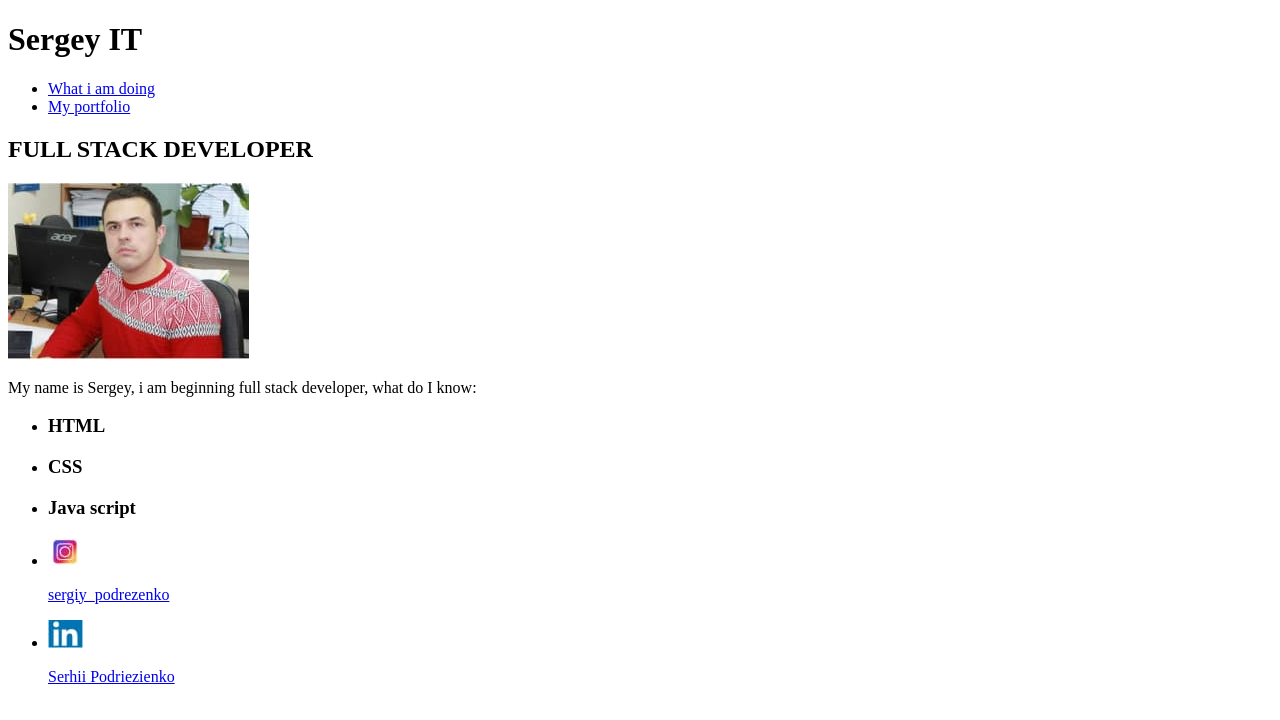
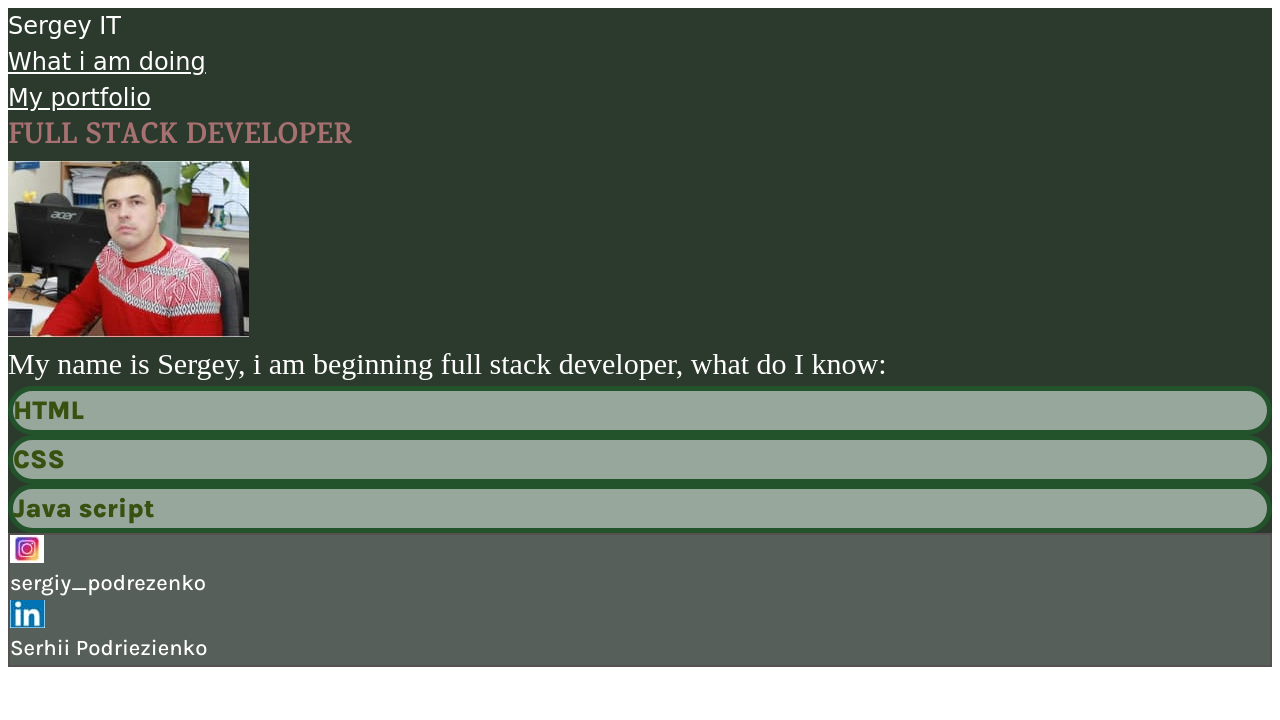
Before and after one commit to SergUserGit/layout_figma_project, a plain HTML site: page index.html in a window 1280 px wide. Drawn offline with Linux system fonts and the light colour scheme; a web font is replaced by a local one.

Commit message:
add: font-color
add: font-color

```diff
--- a/index.html
+++ b/index.html
@@ -6,56 +6,62 @@
   <meta http-equiv="X-UA-Compatible" content="IE=edge">
   <meta name="viewport" content="width=device-width, initial-scale=1.0">
   <title>Document</title>
+  <link rel="preconnect" href="https://fonts.googleapis.com">
+  <link rel="preconnect" href="https://fonts.gstatic.com" crossorigin>
+  <link
+    href="https://fonts.googleapis.com/css2?family=Junge&family=Karla:wght@500;800&family=Karma:wght@700&family=Lustria&family=Montagu+Slab:opsz@16..144&display=swap"
+    rel="stylesheet">
+  <link rel="stylesheet" href="./styles.css">
 </head>
 
 <body>
-  <header>
-    <h1>Sergey IT</h1>
+  <header class="header">
+    <h1 class="header-title">Sergey IT</h1>
     <nav>
-      <ul>
+      <ul class="nav-list">
         <li>
-          <a href="#">What i am doing</a>
+          <a class="nav-ref" href="#">What i am doing</a>
         </li>
         <li>
-          <a href="#">My portfolio</a>
+          <a class="nav-ref" href="#">My portfolio</a>
         </li>
       </ul>
     </nav>
   </header>
 
   <main>
-    <section>
-      <h2>FULL STACK DEVELOPER</h2>
+    <section class="hero">
+      <h2 class="hero-title">FULL STACK DEVELOPER</h2>
       <img src="./images/logo_it.jpg" alt="logo" />
     </section>
-    <section>
-      <p>My name is Sergey, i am beginning full stack developer, what do I know:</p>
+    <section class="skills">
+      <p class="skills-desc">My name is Sergey, i am beginning full stack developer, what do I know:</p>
       <ul>
-        <li>
-          <h3>HTML</h3>
+        <li class="skills-item">
+          <h3 class="skills-title">HTML</h3>
         </li>
-        <li>
-          <h3>CSS</h3>
+        <li class="skills-item">
+          <h3 class="skills-title">CSS</h3>
         </li>
-        <li>
-          <h3>Java script</h3>
+        <li class="skills-item">
+          <h3 class="skills-title">Java script</h3>
         </li>
       </ul>
     </section>
   </main>
 
-  <footer>
+  <footer class="footer">
     <ul>
       <li>
-        <a href="#">
+        <a href="#" class="footer-ref">
           <img src="./images/instagram.jpg" alt="instagram">
-          <p>sergiy_podrezenko</p>
+          <p class="footer-user">sergiy_podrezenko</p>
         </a>
       </li>
       <li>
-        <a href="#">
+        <a href="#" class="footer-ref">
           <img src="./images/linkedin.jpg" alt="instagram">
-          <p>Serhii Podriezienko</p>
+          <p class="footer-user">Serhii Podriezienko</p>
         </a>
       </li>
     </ul>
--- /dev/null
+++ b/styles.css
@@ -0,0 +1,103 @@
+h1,
+h2,
+h3,
+h4,
+h5,
+h6 {
+  margin: 0;
+}
+
+ul {
+  margin: 0;
+  padding: 0;
+}
+
+p {
+  margin: 0;
+}
+
+.header {
+  background: #2C392D;
+}
+
+.header-title {
+  color: #FFF;
+  font-size: 24px;
+  font-style: normal;
+  font-weight: 400;
+  line-height: 150%;
+  font-family: 'Junge', cursive;
+}
+
+.nav-list {
+  list-style: none;
+}
+
+
+.nav-ref {
+  color: #FFF;
+  font-size: 24px;
+  font-style: normal;
+  font-weight: 400;
+  line-height: 150%;
+  font-family: 'Junge', cursive;
+}
+
+.hero {
+  background: #2C392D;
+}
+
+.hero-title {
+  color: #A87171;
+  font-size: 30px;
+  font-style: normal;
+  font-weight: 700;
+  line-height: 150%;
+  font-family: 'Karma', serif;
+}
+
+.skills {
+  background: #2C392D;
+}
+
+.skills-desc {
+  color: #FFF;
+  font-size: 30px;
+  font-style: normal;
+  font-weight: 400;
+  line-height: 150%;
+  font-family: 'Montagu Slab', serif;
+}
+
+.skills-title {
+  color: #385110;
+  font-size: 26px;
+  font-style: normal;
+  font-weight: 800;
+  line-height: 150%;
+  font-family: 'Karla', sans-serif;
+}
+
+.skills-item {
+  border-radius: 312px;
+  border: 5px solid #22532A;
+  background: #98A79C;
+}
+
+.footer {
+  border: 2px solid #565050;
+  background: #575F5A;
+}
+
+.footer-user {
+  color: #FFF;
+  font-size: 22px;
+  font-style: normal;
+  font-weight: 500;
+  line-height: 150%;
+  font-family: 'Karla', sans-serif;
+}
+
+.footer-ref {
+  text-decoration: none;
+}
```
